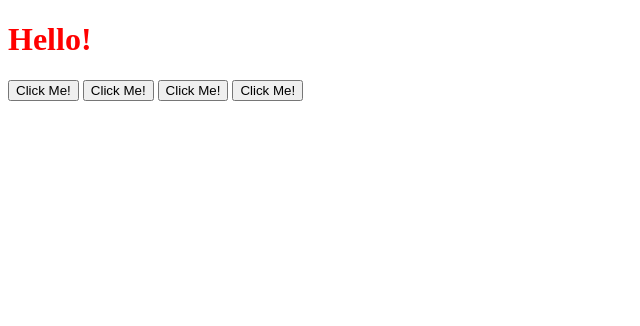
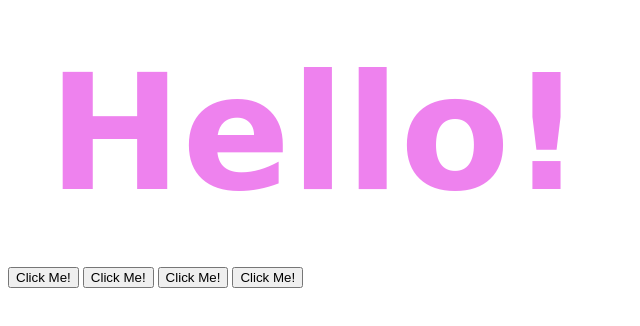
Before and after one commit to pratikshahi/jQuery_basics, a plain HTML site: page index.html in a window 1280 px wide. Shown: the whole page, without its empty margins (0-640 px from the left). Drawn offline with nearby package versions, Linux system fonts and the light colour scheme.

Commit message:
Keeping Style to CSS

```diff
--- a/index.html
+++ b/index.html
@@ -1,19 +1,20 @@
 <!DOCTYPE html>
 <html lang="en">
-<head>
-    <meta charset="UTF-8">
-    <meta http-equiv="X-UA-Compatible" content="IE=edge">
-    <meta name="viewport" content="width=device-width, initial-scale=1.0">
+  <head>
+    <meta charset="UTF-8" />
+    <meta http-equiv="X-UA-Compatible" content="IE=edge" />
+    <meta name="viewport" content="width=device-width, initial-scale=1.0" />
     <title>jQuery</title>
-    <link rel="stylesheet" href="styles.css">
-</head>
-<body>
+    <link rel="stylesheet" href="styles.css" />
+  </head>
+  <body>
     <h1>Hello!</h1>
     <button>Click Me!</button>
     <button>Click Me!</button>
     <button>Click Me!</button>
     <button>Click Me!</button>
+
     <script src="https://ajax.googleapis.com/ajax/libs/jquery/3.6.0/jquery.min.js"></script>
     <script src="index.js"></script>
-</body>
+  </body>
 </html>
--- a/index.js
+++ b/index.js
@@ -1,5 +1,7 @@
 // $(document).ready(function(){        use this .ready if your jqury and js script is in head section
-//     $("h1").css("color","red");      if jQuery and Js at end before body no need of .ready
+//     $("h1").css("color","red");
 // })
 
-$("h1").css("color","red");
+//$("h1").css("color","red");           if jQuery and Js at end before body no need of .ready
+
+$("h1").addClass("bigTitle margin");
--- a/styles.css
+++ b/styles.css
@@ -0,0 +1,8 @@
+.bigTitle {
+  font-size: 10rem;
+  font-family: cursive;
+  color: violet;
+}
+.margin {
+  margin: 40px;
+}
```
